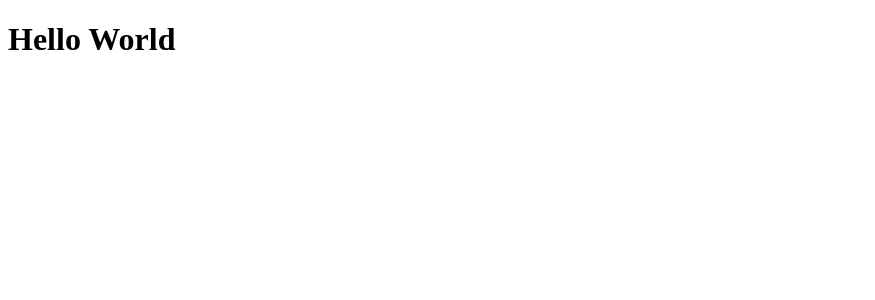
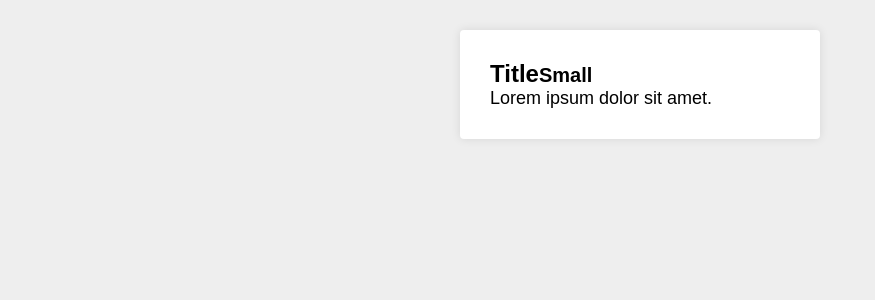
Before and after one commit to victormxlo/react-base, a React (Create React App) app: page / in a window 1280 px wide. Shown: the top 300 px of the page, without its empty margins (0-875 px from the left). Built offline with nearby package versions, Linux system fonts and the light colour scheme.

Commit message:
Styled-components

```diff
--- a/package.json
+++ b/package.json
@@ -46,6 +46,7 @@
     "eslint-plugin-prettier": "^4.2.1",
     "eslint-plugin-react": "^7.32.2",
     "eslint-plugin-react-hooks": "^4.6.0",
-    "prettier": "^2.8.8"
+    "prettier": "^2.8.8",
+    "styled-components": "^5.3.10"
   }
 }
--- a/src/App.js
+++ b/src/App.js
@@ -1,6 +1,15 @@
+import React from "react";
+
+import Login from './pages/Login';
+import GlobalStyles from './styles/GlobalStyles';
 
 function App() {
-  return <h1>Hello World</h1>
+  return (
+    <>
+      <Login />
+      <GlobalStyles />
+    </>
+  );
 }
 
 export default App;
--- /dev/null
+++ b/src/pages/Login/index.js
@@ -0,0 +1,13 @@
+import React from 'react';
+
+import { Container } from '../../styles/GlobalStyles';
+import { Title, Paragraph } from './styled';
+
+export default function Login() {
+  return (
+    <Container>
+      <Title>Title<small>Small</small></Title>
+      <Paragraph>Lorem ipsum dolor sit amet.</Paragraph>
+    </Container>
+  );
+}
--- /dev/null
+++ b/src/pages/Login/styled.js
@@ -0,0 +1,13 @@
+import styled from "styled-components";
+
+export const Title = styled.h1`
+  background: white;
+
+  small {
+    color: black;
+  }
+`;
+
+export const Paragraph = styled.p`
+  font-size: large;
+`;
--- /dev/null
+++ b/src/styles/GlobalStyles.js
@@ -0,0 +1,40 @@
+import styled, { createGlobalStyle } from "styled-components";
+
+export default createGlobalStyle`
+  * {
+    margin: 0;
+    padding: 0;
+    outline: none;
+    box-sizing: border-box;
+  }
+
+  body {
+    font-family: sans-serif;
+    background: #eee;
+  }
+
+  html, body, #root {
+    height: 100%;
+  }
+
+  button {
+    cursor: pointer;
+  }
+
+  a {
+    text-decoration: none;
+  }
+
+  ul {
+    list-style: none;
+  }
+`;
+
+export const Container = styled.section`
+  max-width: 360px;
+  background: #fff;
+  margin: 30px auto;
+  padding: 30px;
+  border-radius: 4px;
+  box-shadow: 0 0 10px rgba(0, 0, 0, 0.1);
+`;
```
Also changed, not shown: .eslintrc.js, 1 other file (tests, documents, lock files or other folders).
